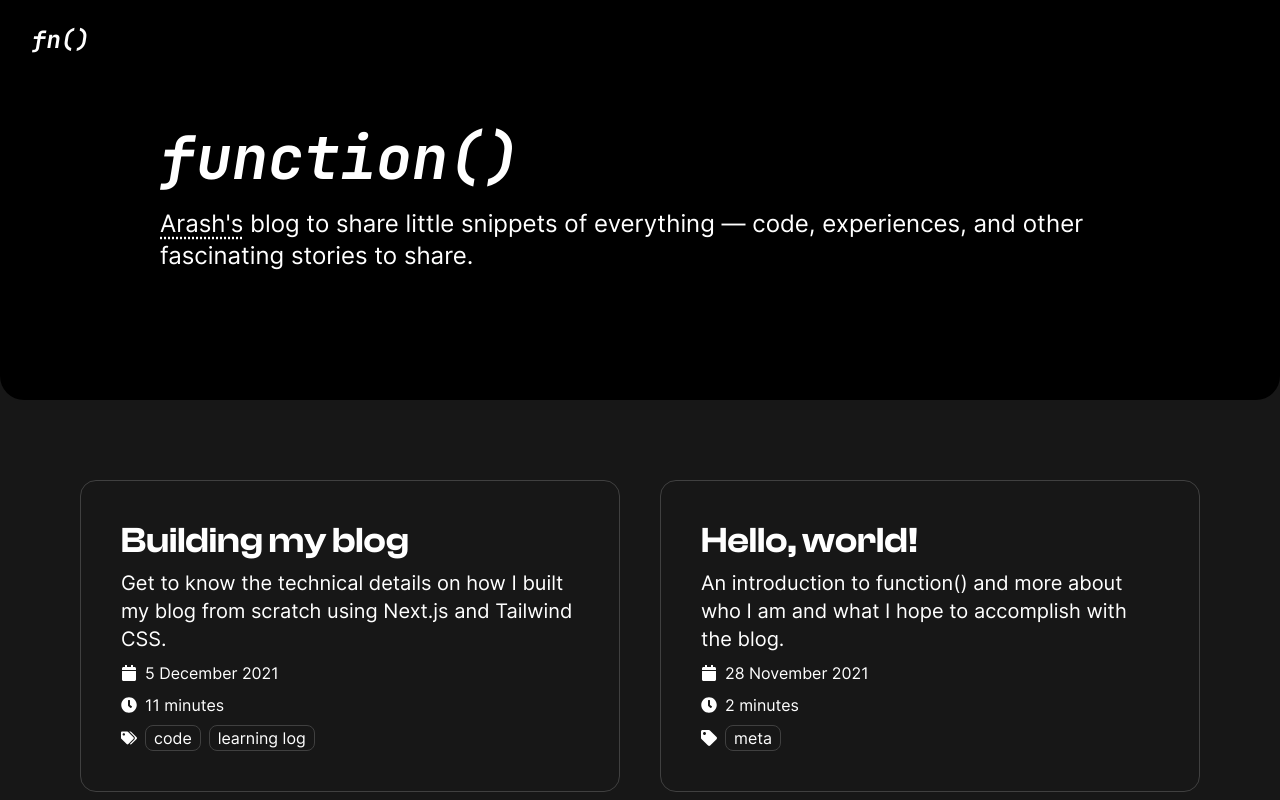
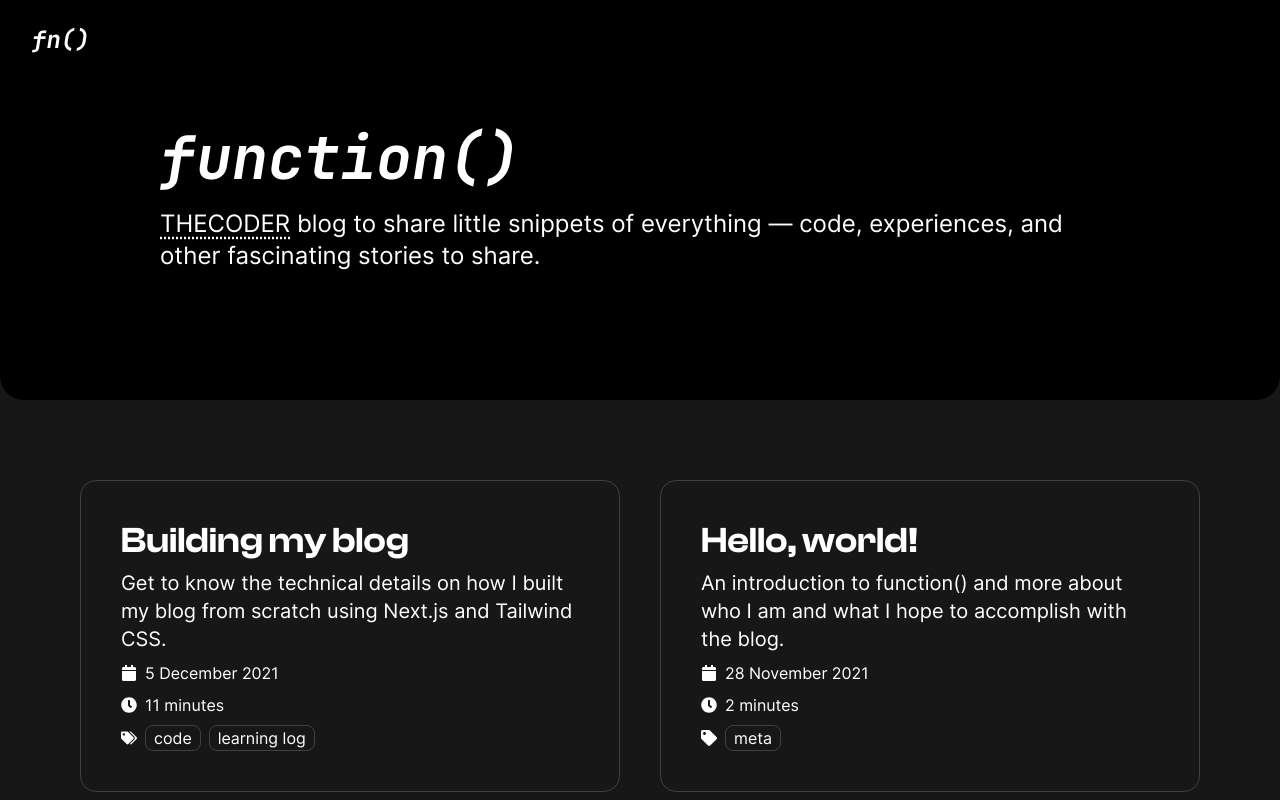
Before and after one commit to techishow/MyBlog, a Next.js app: page / in a window 1280 px wide. Shown: the top 800 px of the page. Built offline with nearby package versions, Linux system fonts and the light colour scheme.

Commit message:
Update Hero.tsx

```diff
--- a/components/Hero.tsx
+++ b/components/Hero.tsx
@@ -8,7 +8,7 @@ const Hero = () => {
       </h1>
       <p className="mt-5 sm:text-xl md:text-2xl">
         <InlineLink link="https://arash.codes" redirect={true}>
-          Arash&#39;s
+          THECODER
         </InlineLink>{" "}
         blog to share little snippets of everything — code, experiences, and
         other fascinating stories to share.
```
